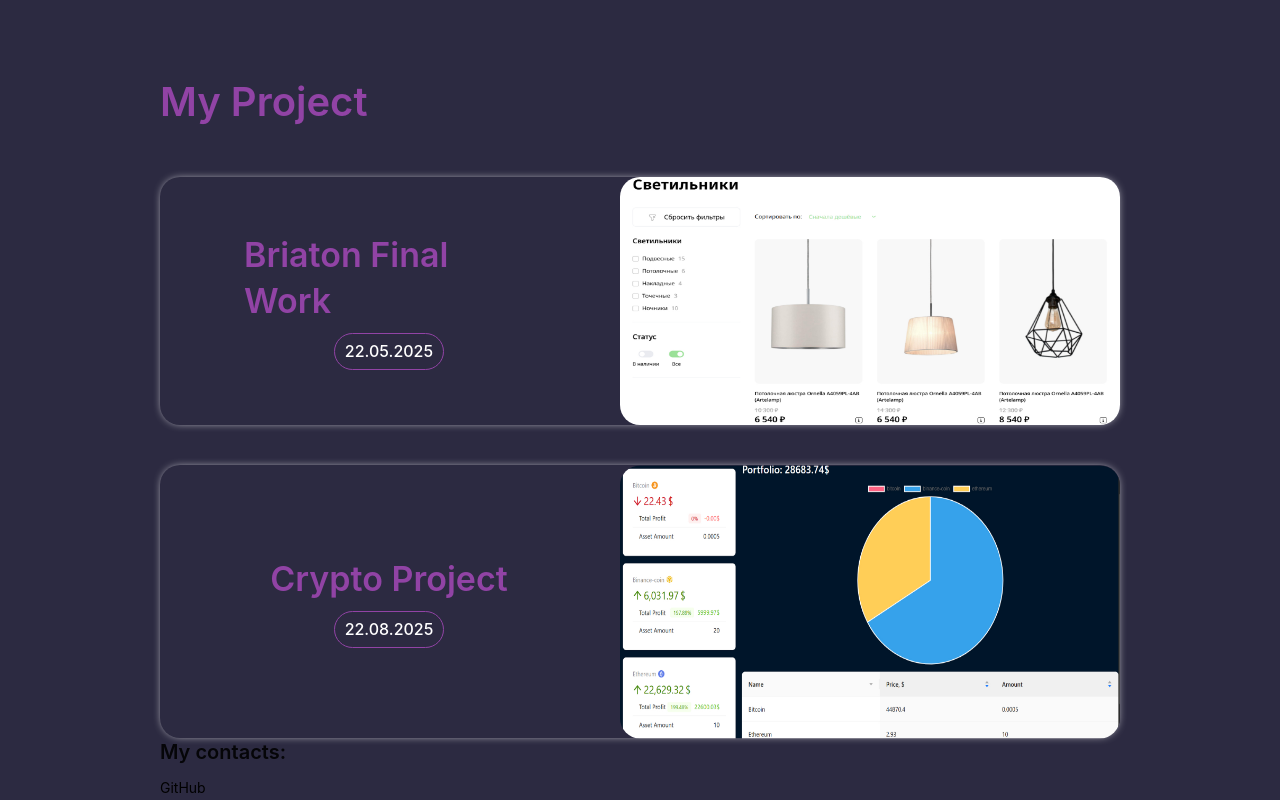
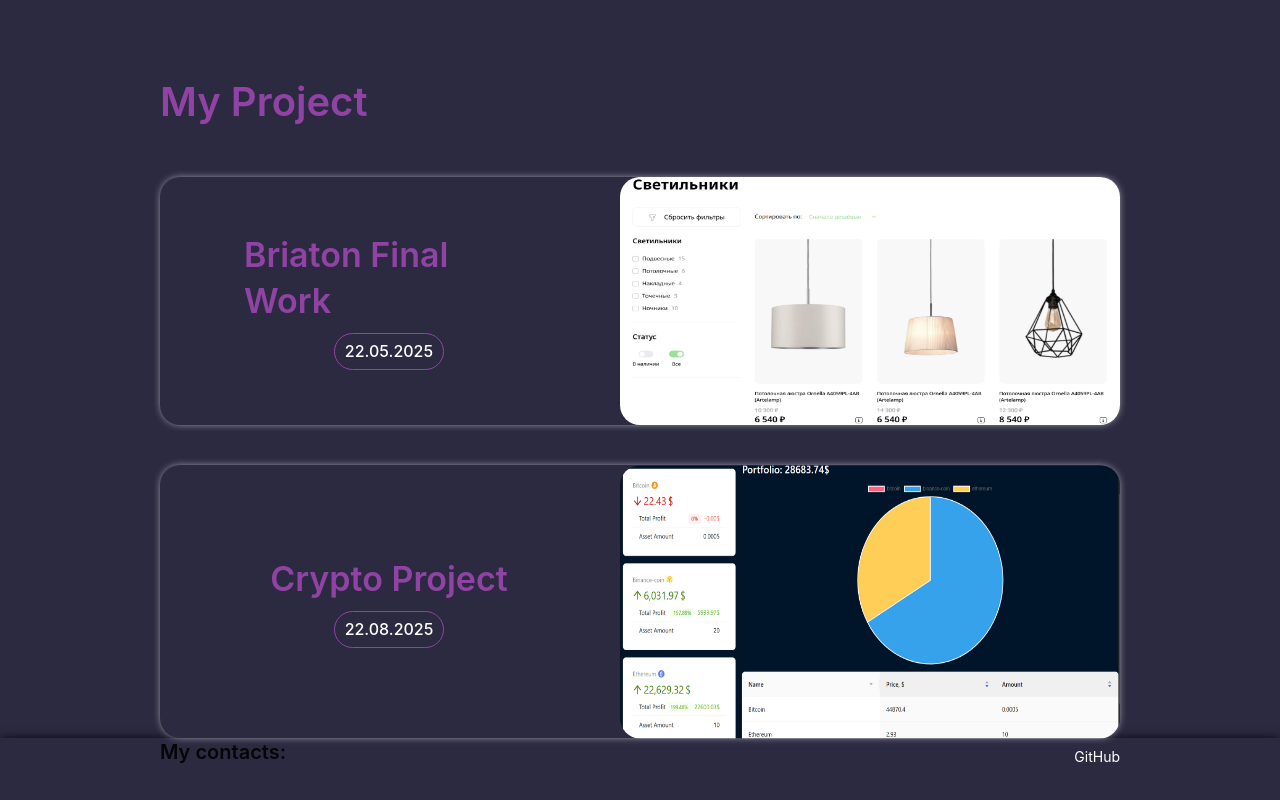
Before and after one commit to HELLRAID-cmd/Portfolio, a React (Vite) app in the folder client/: page / in a window 1280 px wide. Shown: the part 1244-2044 px from the top of the page. After the commit the page ends 2020 px from the top, so only its background shows below. Built offline with nearby package versions, Linux system fonts and the light colour scheme; no server answers.

Commit message:
Добавил стили

```diff
--- a/client/src/Components/Footer/Footer.scss
+++ b/client/src/Components/Footer/Footer.scss
@@ -0,0 +1,21 @@
+.footer {
+  box-shadow: 0 0 10px -1px var(--c-black);
+
+  &__wrapper {
+    display: flex;
+    justify-content: space-between;
+    align-items: center;
+  }
+
+  &__social {
+
+    &-list {
+      display: flex;
+      gap: 10px;
+    }
+
+    &-link {
+      color: var(--c-white);
+    }
+  }
+}
```
